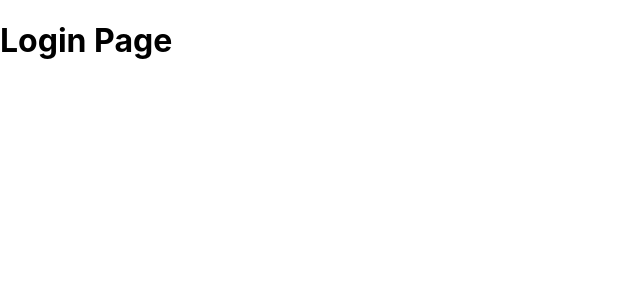
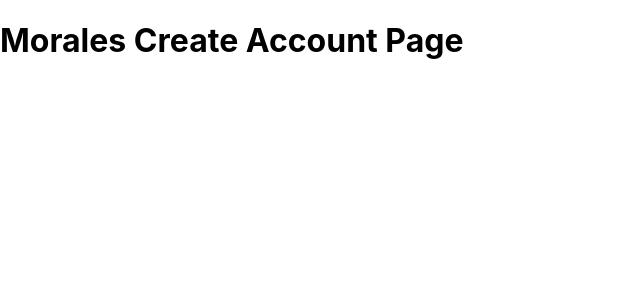
Before and after one commit to boilerblockchain/social_token, a Next.js app in the folder social-token/: page /MoralesCreateAccount in a window 1280 px wide. Shown: the top 300 px of the page, without its empty margins (0-640 px from the left). Built offline with nearby package versions, Linux system fonts and the light colour scheme.

Commit message:
Update MoralesCreateAccount.js

```diff
--- a/social-token/pages/MoralesCreateAccount.js
+++ b/social-token/pages/MoralesCreateAccount.js
@@ -1,7 +1,7 @@
 // domain.com/login
 
 function MoralesCreateAccount() {
-    return <h1>Login Page</h1>
+    return <h1>Morales Create Account Page</h1>
 }
 
 export default MoralesCreateAccount;
```
